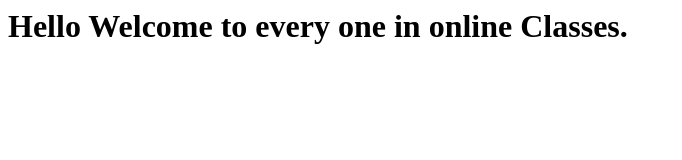
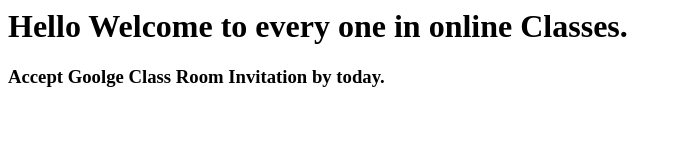
Before and after one commit to aptech1903d/eproject-sem2, a plain HTML site: page index.html in a window 1280 px wide. Shown: the whole page, without its empty margins (0-682 px from the left). Drawn offline with Linux system fonts and the light colour scheme.

Commit message:
added a new line

```diff
--- a/index.html
+++ b/index.html
@@ -1,5 +1,6 @@
 <html>
 <body>
 <h1>Hello Welcome to every one in online Classes.</h1>
+  <h3>Accept Goolge Class Room Invitation by today.</h3>
 </body>
 </html>
```
